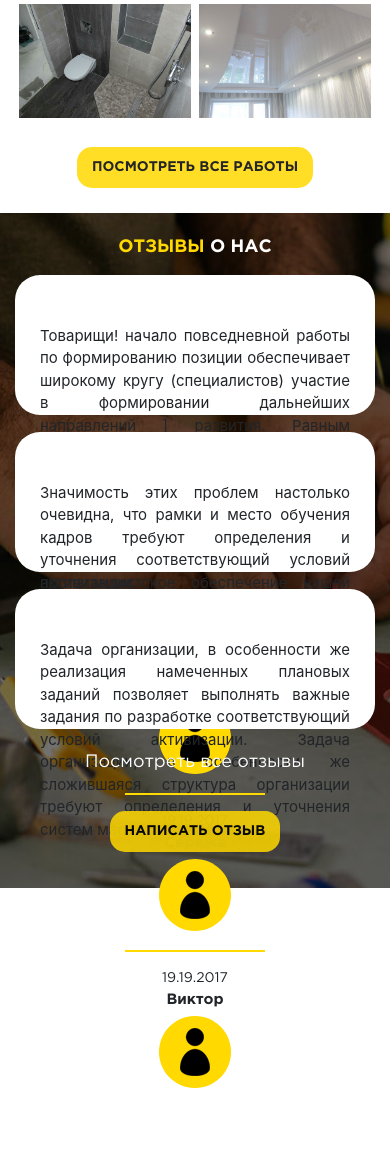
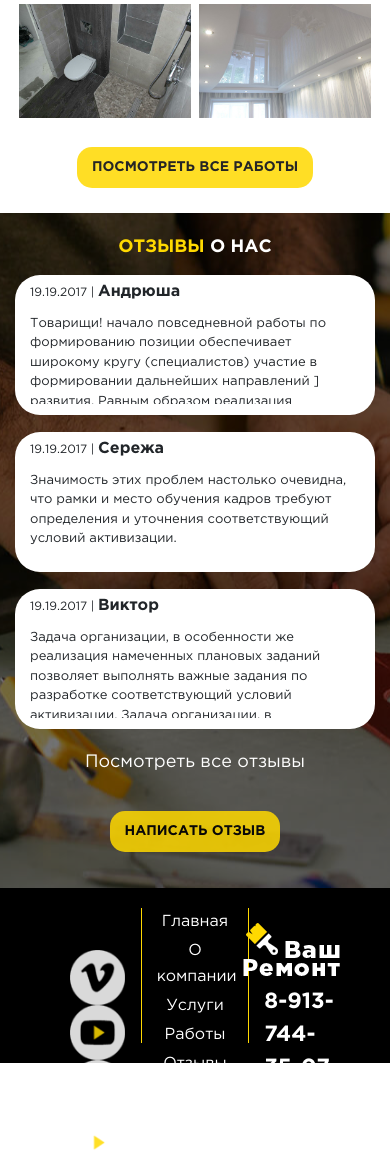
Before and after one commit to p-y-dev/your-repair, a Django app: page / in a window 390 px wide. Shown: the part 1979-3149 px from the top of the page. Before the commit the page ends 3067 px from the top, so only its background shows below. Run offline with Django 3.2, Linux system fonts and the light colour scheme; style sheets or scripts are compiled from the project's sources; some libraries are stand-ins or nearby versions.

Commit message:
add footer

```diff
--- /dev/null
+++ b/frontend/styles/footer.sass
@@ -0,0 +1,62 @@
+@import "base.sass"
+@import "fonts.css"
+
+footer
+    background-color: black
+    padding: 20px 5px
+
+    height: 175px
+
+    .footer-data
+        height: 135px
+        width: 33.3333333%
+        float: left
+
+    .all-link
+        .menu-footer
+            padding: 0px
+            text-align: center
+
+            li
+                list-style: none
+                margin-bottom: 3px
+
+                a
+                    color: white
+                    text-decoration: none !important
+                    transition: .3s
+                    font-family: "GothamProRegular"
+
+                    &:hover
+                        color: $yellow
+
+    .social-networks
+        padding-top: 42px
+        border-right: 1px solid $yellow
+
+        .social-img
+            width: 55px
+            margin-left: 20px
+            opacity: .85
+            transition: .3s
+
+            &:hover
+                opacity: 1
+
+    .logo-phone
+        border-left: 1px solid $yellow
+        padding-top: 15px
+
+
+        .logo-footer
+            float: right
+
+        .phone-footer
+            clear: right
+            display: block
+            float: right
+            margin-top: 10px
+            text-decoration: none !important
+            color: white
+            font-size: 22px
+            font-family: "GothamProBold"
--- a/frontend/styles/index/reviews.sass
+++ b/frontend/styles/index/reviews.sass
@@ -4,6 +4,12 @@
 .reviews
     background: url(../../images/back_4.jpg) center no-repeat
     height: 826px
+
+    .desktop-data
+        display: block
+
+    .mobile-data
+        display: none
 
     .reviews-substrate
         position: absolute
@@ -129,6 +135,34 @@
         .reviews-substrate
             height: 725px
 
+        .desktop-data
+            display: none
+
+        .mobile-data
+            display: block
+
+        .user-info-mobile
+            padding: 5px 15px
+            p
+                font-family: "GothamProBold"
+                margin-bottom: 0px
+                font-size: 16px
+
+                span
+                    font-size: 12px
+                    font-family: "GothamProRegular"
+
+
+        .review-text-mobile
+            max-height: 95px
+            overflow: auto
+            padding: 5px 15px
+
+            p
+                font-family: "GothamProRegular"
+                font-size: 13px
+
+
         .review
             width: 65%
             height: 140px
--- a/templates/base.html
+++ b/templates/base.html
@@ -14,6 +14,7 @@
             <link href="{% static 'packages/bootstrap-4/css/bootstrap.min.css' %}" rel="stylesheet">
             <link href="{% static 'packages/font-awesome-4.7.0/css/font-awesome.min.css' %}" rel="stylesheet">
             <link href="{% static 'styles/header.sass' %}" rel="stylesheet" type="text/x-sass" />
+            <link href="{% static 'styles/footer.sass' %}" rel="stylesheet" type="text/x-sass" />
             {% block styles %}
             {% endblock %}
         {% endcompress %}
--- a/templates/footer.html
+++ b/templates/footer.html
@@ -0,0 +1,37 @@
+{% load staticfiles %}
+
+<footer>
+    <div class="container-fluid">
+        <div class="container">
+            <div class="col-xs-4 col-sm-4 col-md-4 col-lg-4 social-networks footer-data">
+                <a href="#" target="_blank">
+                    <img class="social-img" src={% static "images/vk.png" %}>
+                </a>
+                <a href="#" target="_blank">
+                    <img class="social-img" src={% static "images/yutube.png" %}>
+                </a>
+                <a href="#" target="_blank">
+                    <img class="social-img" src={% static "images/vk.png" %}>
+                </a>
+                <a href="#" target="_blank">
+                    <img class="social-img" src={% static "images/yutube.png" %}>
+                </a>
+            </div>
+            <div class="col-xs-4 col-sm-4 col-md-4 col-lg-4 all-link footer-data">
+                <ul class="menu-footer">
+                    <li class="item"><a href="#">Главная</a></li>
+                    <li class="item"><a href="#">О компании</a></li>
+                    <li class="item"><a href="#">Услуги</a></li>
+                    <li class="item"><a href="#">Работы</a></li>
+                    <li class="item"><a href="#">Отзывы</a></li>
+                </ul>
+            </div>
+            <div class="col-xs-4 col-sm-4 col-md-4 col-lg-4 logo-phone footer-data">
+                <a href="/">
+                    <img class="logo-footer" src={% static "images/logo.png" %}>
+                </a>
+                <a class="phone-footer" href="tel:8-913-744-35-07">8-913-744-35-07</a>
+            </div>
+        </div>
+    </div>
+</footer>
--- a/templates/index_div/reviews.html
+++ b/templates/index_div/reviews.html
@@ -11,6 +11,7 @@
 
                         <div class="row row-reviews">
                             <div class="review review-first">
+                                <div class="desktop-data">
                                     <div class="review-text">
                                         <p>Товарищи! начало повседневной работы по формированию позиции обеспечивает широкому кругу (специалистов) участие в формировании дальнейших направлений ]
                                         развития. Равным образом реализация намеченных плановых заданий в значительной степени обуславливает создание позиций, занимаемых участниками в отношении
@@ -24,8 +25,22 @@
                                         <img class="people-img" src={% static "images/people.png" %}>
                                     </div>
                                 </div>
+                                <div class="mobile-data">
+                                    <div class="user-info-mobile">
+                                        <p><span>19.19.2017&nbsp;|&nbsp;</span>Андрюша</p>
+                                    </div>
+
+                                    <div class="review-text-mobile">
+                                        <p>Товарищи! начало повседневной работы по формированию позиции обеспечивает широкому кругу (специалистов) участие в формировании дальнейших направлений ]
+                                            развития. Равным образом реализация намеченных плановых заданий в значительной степени обуславливает создание позиций, занимаемых участниками в отношении
+                                            поставленных задач. Равным образом постоянное информационно-пропагандистское обеспечение нашей деятельности представляет собой интересный эксперимент
+                                                проверки дальнейших направлений развития.</p>
+                                    </div>
+                                </div>
+                            </div>
 
                             <div class="review">
+                                <div class="desktop-data">
                                     <div class="review-text">
                                         <p>Значимость этих проблем настолько очевидна, что рамки и место обучения кадров требуют определения и уточнения соответствующий условий активизации.</p>
                                     </div>
@@ -36,8 +51,18 @@
                                         <img class="people-img" src={% static "images/people.png" %}>
                                     </div>
                                 </div>
+                                <div class="mobile-data">
+                                    <div class="user-info-mobile">
+                                        <p><span>19.19.2017&nbsp;|&nbsp;</span>Сережа</p>
+                                    </div>
+                                    <div class="review-text-mobile">
+                                        <p>Значимость этих проблем настолько очевидна, что рамки и место обучения кадров требуют определения и уточнения соответствующий условий активизации.</p>
+                                    </div>
+                                </div>
+                            </div>
 
                             <div class="review">
+                                <div class="desktop-data">
                                     <div class="review-text">
                                     <p>Задача организации, в особенности же реализация намеченных плановых заданий позволяет выполнять важные задания по разработке соответствующий условий активизации.
                                         Задача организации, в особенности же сложившаяся структура организации требуют определения и уточнения систем массового участия.</p>
@@ -47,6 +72,16 @@
                                         <p class="date-review">19.19.2017</p>
                                         <p class="name-people-review">Виктор</p>
                                         <img class="people-img" src={% static "images/people.png" %}>
+                                    </div>
+                                </div>
+                                <div class="mobile-data">
+                                    <div class="user-info-mobile">
+                                        <p><span>19.19.2017&nbsp;|&nbsp;</span>Виктор</p>
+                                    </div>
+                                    <div class="review-text-mobile">
+                                        <p>Задача организации, в особенности же реализация намеченных плановых заданий позволяет выполнять важные задания по разработке соответствующий условий активизации.
+                                        Задача организации, в особенности же сложившаяся структура организации требуют определения и уточнения систем массового участия.</p>
+                                    </div>
                                 </div>
                             </div>
                         </div>
```
Also changed, not shown: frontend/styles/footer.css (added, +76 -0 lines), frontend/styles/index/reviews.css (+24 -0 lines), 2 other files. Lines whose indentation alone changed are shown as unchanged.
